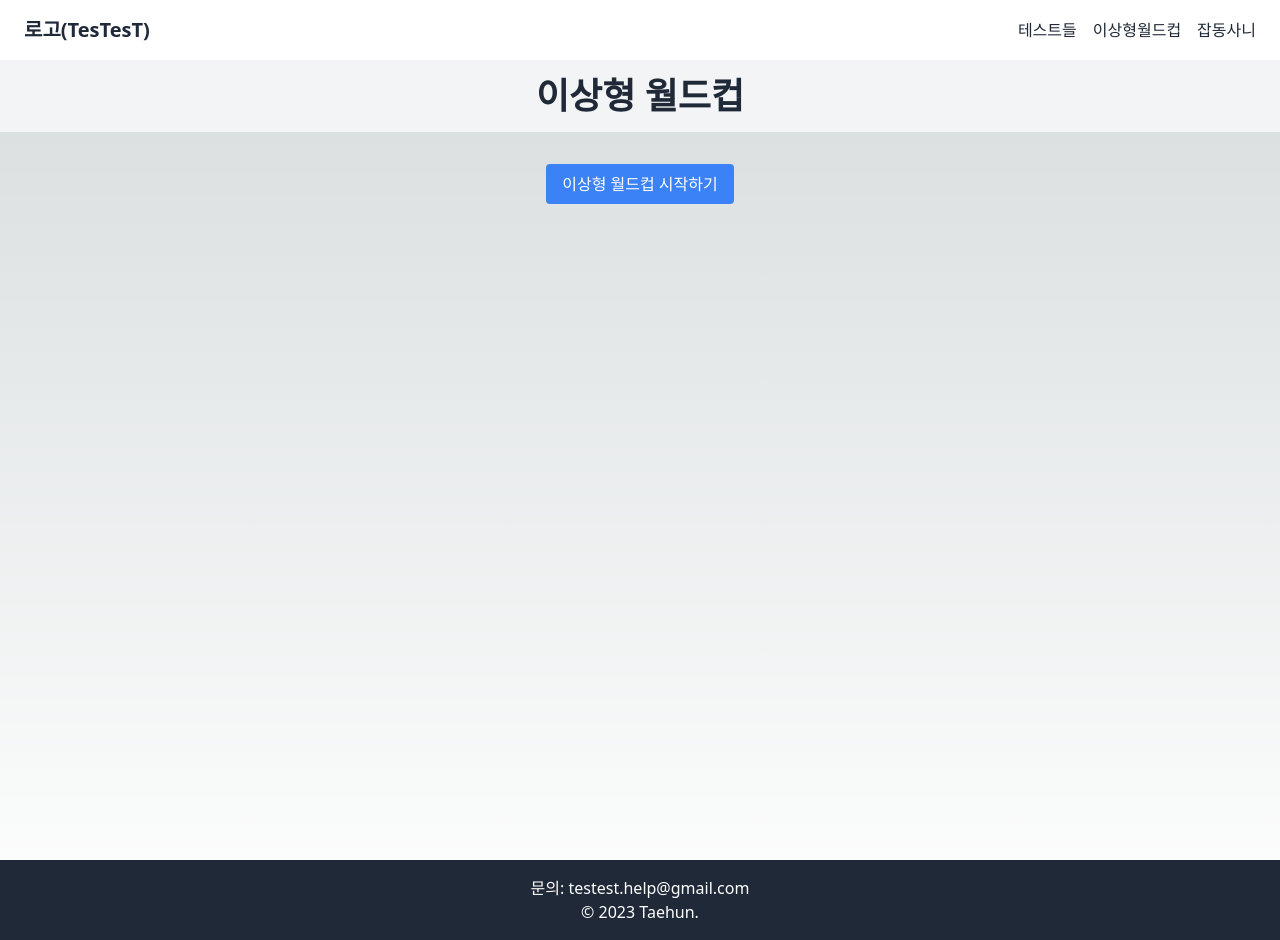
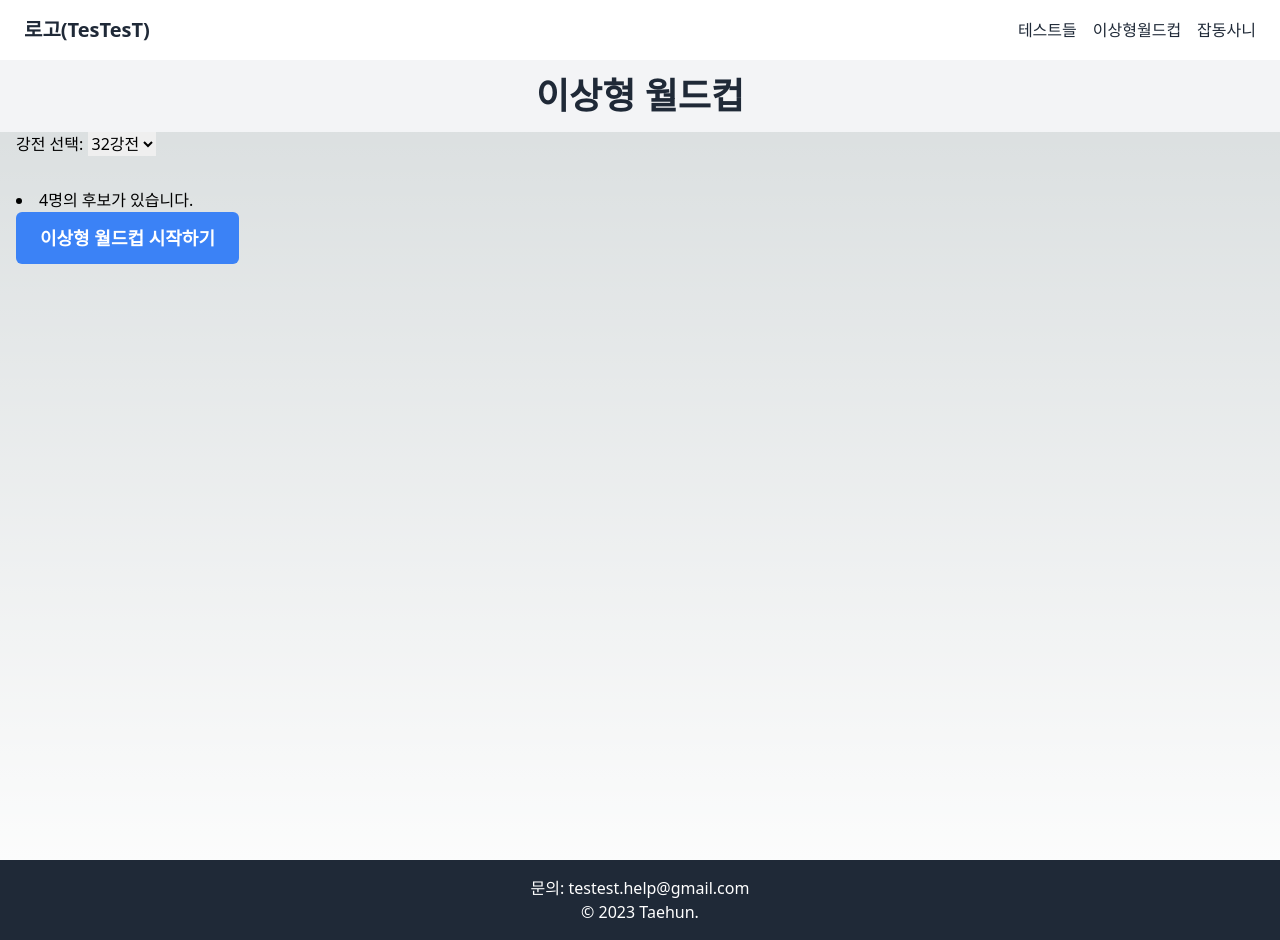
Before and after one commit to deusexmachinaa/testest, a Next.js app: page /ideal-type-world-cup/1 in a window 1280 px wide. Built offline with nearby package versions, Linux system fonts and the light colour scheme.

Commit message:
이상형 월드컵 개선

```diff
--- a/src/app/ideal-type-world-cup/1/gameComponent.tsx
+++ b/src/app/ideal-type-world-cup/1/gameComponent.tsx
@@ -1,72 +1,117 @@
 "use client";
-import Image from "next/image";
-import React, { useState } from "react";
 
-export interface Candidate {
+import React, { useRef, useState } from "react";
+
+interface Candidate {
   id: number;
   name: string;
   imageUrl: string;
 }
 
-export interface GameComponentProps {
+interface GameComponentProps {
   candidates: Candidate[];
+  numOfRounds: number;
 }
 
-const GameComponent: React.FC<GameComponentProps> = ({ candidates }) => {
-  const [round, setRound] = useState(0);
-  const [currentPair, setCurrentPair] = useState<[Candidate, Candidate] | null>(
+interface CandidatePair {
+  first: Candidate;
+  second: Candidate;
+}
+
+const GameComponent: React.FC<GameComponentProps> = ({
+  candidates,
+  numOfRounds,
+}) => {
+  const [currentRound, setCurrentRound] = useState(numOfRounds);
+  const [currentPair, setCurrentPair] = useState<CandidatePair | null>(null);
+  const [roundPairs, setRoundPairs] = useState<CandidatePair[]>([]);
+  const [gameStarted, setGameStarted] = useState(false);
+  const [nextPairIndex, setNextPairIndex] = useState(0);
+  const winners = useRef([] as Candidate[]);
+  const [selectedCandidate, setSelectedCandidate] = useState<Candidate | null>(
     null
   );
-  const [selectedCandidates, setSelectedCandidates] = useState<Candidate[]>([]);
+  const [showSelectedCandidate, setShowSelectedCandidate] = useState(false);
 
   const startGame = () => {
     if (candidates.length < 2) {
       alert("최소 2명의 후보자가 필요합니다.");
       return;
     }
-    setRound(1);
-    setCurrentPair([candidates[0], candidates[1]]);
+    if (numOfRounds > candidates.length) {
+      alert(`최대 ${candidates.length} 강전까지만 가능합니다.`);
+      return;
+    }
+    setGameStarted(true);
+    setCurrentRound(numOfRounds);
+
+    const shuffledCandidates = shuffleArray(candidates.slice(0, numOfRounds));
+    const initialPairs = createPairs(shuffledCandidates);
+    setRoundPairs(initialPairs);
+    setCurrentPair(initialPairs[0]);
+  };
+
+  const shuffleArray = (array: Candidate[]): Candidate[] => {
+    return array.sort(() => Math.random() - 0.5);
+  };
+
+  const createPairs = (items: Candidate[]): CandidatePair[] => {
+    const pairs = [];
+    for (let i = 0; i < items.length; i += 2) {
+      pairs.push({ first: items[i], second: items[i + 1] });
+    }
+    return pairs;
   };
 
   const handleSelection = (selected: Candidate) => {
-    setSelectedCandidates([...selectedCandidates, selected]);
+    // 다음 라운드로 진출한 후보를 저장
+    winners.current.push(selected);
 
-    if (selectedCandidates.length + 1 === candidates.length) {
-      if (candidates.length === 2) {
+    setNextPairIndex((nextPairIndex) => nextPairIndex + 1);
+
+    if (nextPairIndex < roundPairs.length - 1) {
+      //처음엔 handleSelection이 실행되지 않아서 nextPairIndex를 +1 해줘야함.
+      setCurrentPair(roundPairs[nextPairIndex + 1]);
+    } else {
+      // 다음 라운드로 이동
+      if (roundPairs.length < 2) {
         // 최종 결과 출력
         console.log("이상형 월드컵 결과:", selected);
-      } else {
-        // 다음 라운드로
-        setRound(round + 1);
-        setSelectedCandidates([]);
-      }
+        setGameStarted(false);
         setCurrentPair(null);
+        winners.current = [] as Candidate[];
         return;
       }
-
-    const nextPairIndex = selectedCandidates.length + 1;
-    setCurrentPair([candidates[nextPairIndex], candidates[nextPairIndex + 1]]);
+      setNextPairIndex(0);
+      setCurrentRound((currentRound) => currentRound / 2);
+      const nextRoundPairs = createPairs(winners.current);
+      setRoundPairs(nextRoundPairs);
+      setCurrentPair(nextRoundPairs[0]);
+      console.log("다음 라운드시작");
+    }
   };
 
   return (
-    <div className="container mx-auto">
-      {round === 0 ? (
-        <div className="flex justify-center flex-wrap gap-4 p-8">
+    <div className="container mx-auto px-4 py-8">
+      {!gameStarted ? (
+        <>
+          <li>{candidates.length}명의 후보가 있습니다.</li>
           <button
-            className="bg-blue-500 text-white py-2 px-4 rounded"
+            className="bg-blue-500 text-white py-3 px-6 rounded-md text-lg font-semibold hover:bg-blue-600 focus:outline-none focus:ring-2 focus:ring-blue-500 focus:ring-opacity-50"
             onClick={startGame}
           >
             이상형 월드컵 시작하기
           </button>
-        </div>
+        </>
       ) : (
         <>
           <h1 className="text-center text-2xl font-semibold mb-4">
-            Round {round}
+            {currentRound === 2 ? "결승" : currentRound + " 강"}
           </h1>
           {currentPair && (
             <div className="grid grid-cols-1 md:grid-cols-2 gap-4">
-              {currentPair.map((candidate) => (
+              {([currentPair.first, currentPair.second] as Candidate[]).map(
+                (candidate: Candidate) => (
                   <div
                     key={candidate.id}
                     className="border border-gray-300 rounded shadow-md p-4 cursor-pointer transform hover:scale-105 transition-transform"
@@ -74,12 +119,13 @@ const GameComponent: React.FC<GameComponentProps> = ({ candidates }) => {
                   >
                     <img
                       className="mx-auto mb-2"
-                    src={candidate.imageUrl}
-                    alt={candidate.name}
+                      src={candidate?.imageUrl}
+                      alt={candidate?.name}
                     />
                     <h2 className="text-center">{candidate.name}</h2>
                   </div>
-              ))}
+                )
+              )}
             </div>
           )}
         </>
@@ -87,4 +133,5 @@ const GameComponent: React.FC<GameComponentProps> = ({ candidates }) => {
     </div>
   );
 };
+
 export default GameComponent;
--- a/src/app/ideal-type-world-cup/1/page.tsx
+++ b/src/app/ideal-type-world-cup/1/page.tsx
@@ -1,4 +1,7 @@
-import FoodGame, { Candidate } from "./gameComponent";
+"use client";
+
+import { useState } from "react";
+import GameComponent from "./gameComponent";
 
 const candidates11 = [
   {
@@ -28,14 +31,36 @@ const candidates = [
   { id: 2, name: "후보자 2", imageUrl: "https://via.placeholder.com/150" },
   { id: 3, name: "후보자 3", imageUrl: "https://via.placeholder.com/150" },
   { id: 4, name: "후보자 4", imageUrl: "https://via.placeholder.com/150" },
+  // ... 추가 후보자
 ];
 
-const App: React.FC = () => {
+const HomePage: React.FC = () => {
+  const [numOfRounds, setNumOfRounds] = useState<number>(32);
+
+  const handleNumOfRoundsChange = (e: React.ChangeEvent<HTMLSelectElement>) => {
+    setNumOfRounds(parseInt(e.target.value));
+  };
+
   return (
-    <div>
-      <FoodGame candidates={candidates} />
+    <div className="container mx-auto">
+      <div className="mx-4">
+        <label htmlFor="numOfRounds">강전 선택: </label>
+        <select
+          name="numOfRounds"
+          value={numOfRounds}
+          onChange={handleNumOfRoundsChange}
+        >
+          <option value={2}>2강전</option>
+          <option value={4}>4강전</option>
+          <option value={8}>8강전</option>
+          <option value={16}>16강전</option>
+          <option value={32}>32강전</option>
+          {/* 원하는 강전 추가 */}
+        </select>
+      </div>
+      <GameComponent candidates={candidates} numOfRounds={numOfRounds} />
     </div>
   );
 };
 
-export default App;
+export default HomePage;
```
Lines whose indentation alone changed are shown as unchanged.
